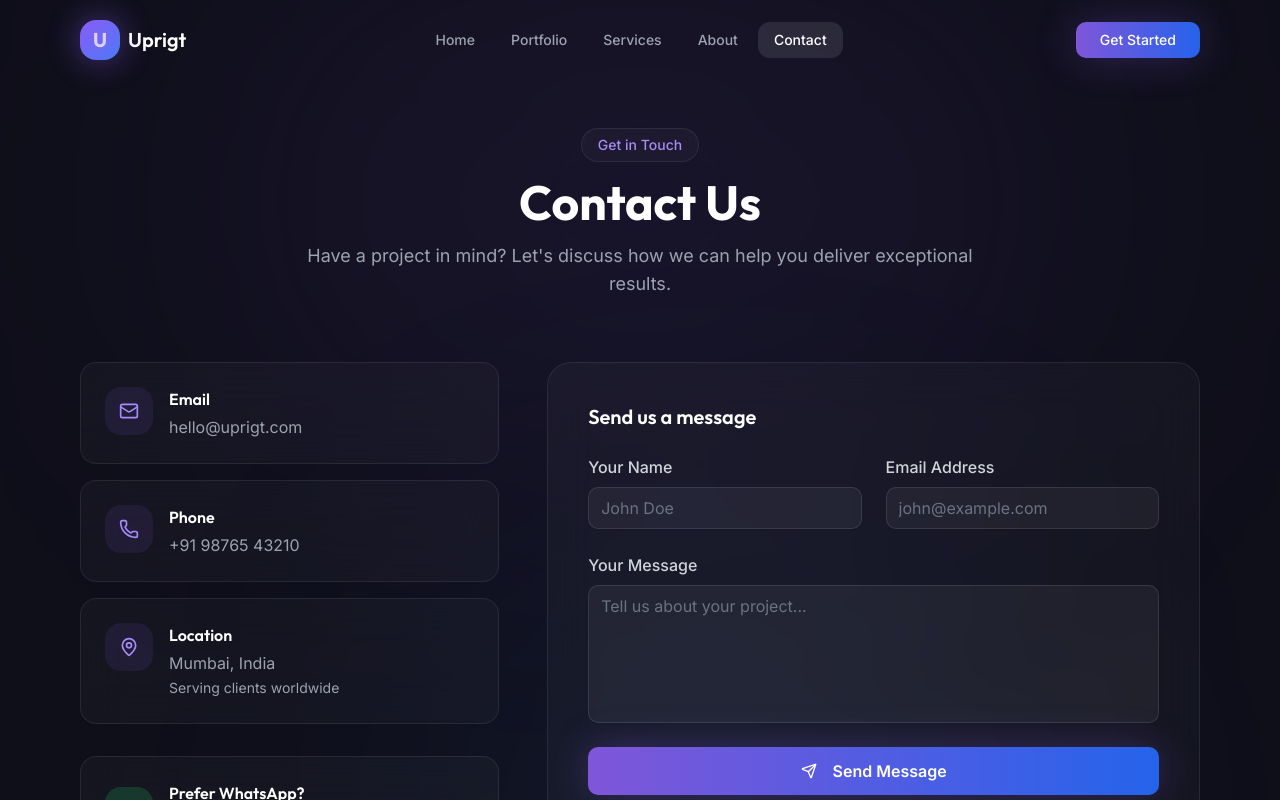
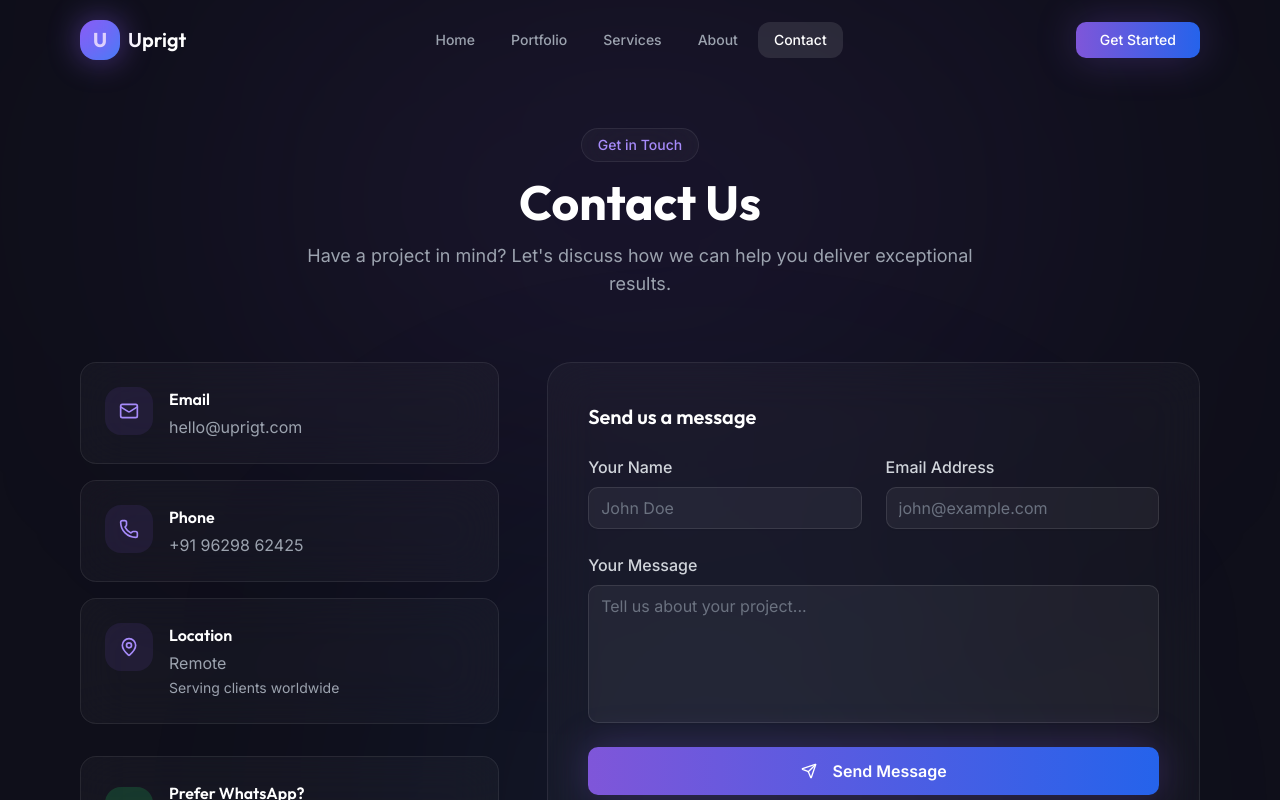
Before and after one commit to Uprigt-tech/uprigt, a React (Vite) app: page /contact in a window 1280 px wide. Shown: the top 800 px of the page. Built offline with nearby package versions, Linux system fonts and the light colour scheme.

Commit message:
no is added

```diff
--- a/src/pages/Contact.tsx
+++ b/src/pages/Contact.tsx
@@ -98,10 +98,10 @@ export function Contact() {
                     <div>
                       <h4 className="font-display font-semibold text-white mb-0.5 md:mb-1 text-sm md:text-base">Phone</h4>
                       <a
-                        href="tel:+919876543210"
+                        href="tel:+919629862425"
                         className="text-gray-400 hover:text-purple-400 transition-colors text-sm md:text-base"
                       >
-                        +91 98765 43210
+                        +91 96298 62425
                       </a>
                     </div>
                   </div>
@@ -115,7 +115,7 @@ export function Contact() {
                     <div>
                       <h4 className="font-display font-semibold text-white mb-0.5 md:mb-1 text-sm md:text-base">Location</h4>
                       <p className="text-gray-400 text-sm md:text-base">
-                        Mumbai, India<br />
+                        Remote<br />
                         <span className="text-xs md:text-sm">Serving clients worldwide</span>
                       </p>
                     </div>
@@ -139,7 +139,7 @@ export function Contact() {
                   </div>
                 </div>
                 <a
-                  href="https://wa.me/919876543210"
+                  href="https://wa.me/919629862425"
                   target="_blank"
                   rel="noopener noreferrer"
                 >
```
